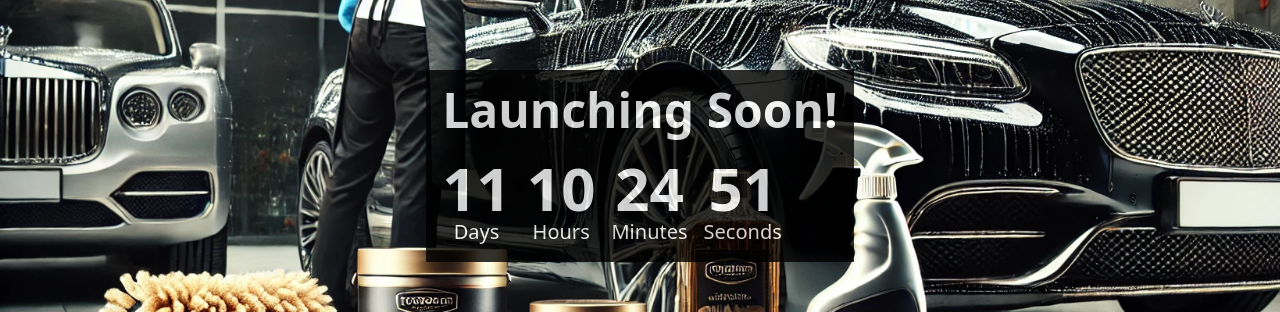
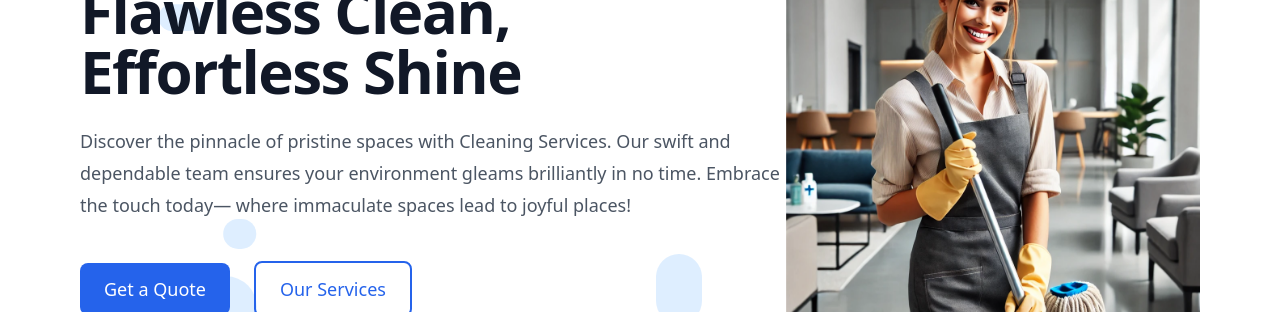
Before and after one commit to judeokpe/cleanerweb, a Next.js app: page / in a window 1280 px wide. Shown: the part 234-546 px from the top of the page. Built offline with nearby package versions, Linux system fonts and the light colour scheme; no server answers; the database is empty.

Commit message:
framer motion added - countdown removed

```diff
--- a/app/layout.tsx
+++ b/app/layout.tsx
@@ -79,6 +79,92 @@
 
 
 
+// 'use client';
+
+// import { SettingsProvider, useSettings } from './context/SettingsContext';
+// import { useState, useEffect } from 'react';
+// import { ThemeProvider } from './context/ThemeContext';
+// import { SessionProvider } from 'next-auth/react';
+// import Head from 'next/head';
+// import Header from './components/layout/Header';
+// import Footer from './components/layout/Footer';
+// import { ChevronUpIcon } from '@heroicons/react/24/outline';
+// import './globals.css';
+// import LoadingAnimation from './components/Loading/LoadingAnimation';
+// import CountdownPage from './components/LaunchingCountdown';
+
+// export default function RootLayout({ children }: { children: React.ReactNode }) {
+//   const [showScroll, setShowScroll] = useState(false);
+//   const [isLoading, setIsLoading] = useState(true);
+//   const [isCountdownComplete, setIsCountdownComplete] = useState(false);
+
+//   useEffect(() => {
+//     const handleScroll = () => setShowScroll(window.scrollY > 300);
+//     window.addEventListener('scroll', handleScroll);
+//     return () => window.removeEventListener('scroll', handleScroll);
+//   }, []);
+
+//   useEffect(() => {
+//     const timer = setTimeout(() => setIsLoading(false), 0);
+//     return () => clearTimeout(timer);
+//   }, []);
+
+//   const scrollToTop = () => window.scrollTo({ top: 0, behavior: 'smooth' });
+
+//   const handleCountdownComplete = () => {
+//     setIsCountdownComplete(true);
+//   };
+
+//   return (
+//     <html lang="en" suppressHydrationWarning className="scroll-smooth">
+//       <head>
+//         <link rel="icon" href="/logo.jpg" sizes="any" />
+//       </head>
+//       <body className="bg-white dark:bg-gray-900 text-gray-900 dark:text-white">
+//         <SessionProvider>
+//           <SettingsProvider>
+//             <ThemeProvider>
+//               {isLoading ? (
+//                 <LoadingAnimation />
+//               ) : !isCountdownComplete ? (
+//                 <CountdownPage onCountdownComplete={handleCountdownComplete} />
+//               ) : (
+//                 <Content isLoading={isLoading} showScroll={showScroll} scrollToTop={scrollToTop}>
+//                   {children}
+//                 </Content>
+//               )}
+//             </ThemeProvider>
+//           </SettingsProvider>
+//         </SessionProvider>
+//       </body>
+//     </html>
+//   );
+// }
+
+// function Content({ isLoading, showScroll, scrollToTop, children }: any) {
+//   const { websiteName, logoURL } = useSettings();
+
+//   return (
+//     <>
+//       {isLoading && <LoadingAnimation />}
+//       <div className="min-h-screen flex flex-col">
+//         <Header websiteName={websiteName} logoURL={logoURL} />
+//         <main className="flex-grow pt-20">{children}</main>
+//         <Footer websiteName={websiteName} />
+//       </div>
+//       {showScroll && (
+//         <button
+//           onClick={scrollToTop}
+//           className="fixed bottom-6 right-6 p-3 rounded-full bg-green-600 dark:bg-blue-600 text-white shadow-lg hover:bg-blue-700 transition-all"
+//         >
+//           <ChevronUpIcon className="h-6 w-6" />
+//         </button>
+//       )}
+//     </>
+//   );
+// }
+
+
 'use client';
 
 import { SettingsProvider, useSettings } from './context/SettingsContext';
@@ -91,12 +177,10 @@ import Footer from './components/layout/Footer';
 import { ChevronUpIcon } from '@heroicons/react/24/outline';
 import './globals.css';
 import LoadingAnimation from './components/Loading/LoadingAnimation';
-import CountdownPage from './components/LaunchingCountdown';
 
 export default function RootLayout({ children }: { children: React.ReactNode }) {
   const [showScroll, setShowScroll] = useState(false);
   const [isLoading, setIsLoading] = useState(true);
-  const [isCountdownComplete, setIsCountdownComplete] = useState(false);
 
   useEffect(() => {
     const handleScroll = () => setShowScroll(window.scrollY > 300);
@@ -111,10 +195,6 @@ export default function RootLayout({ children }: { children: React.ReactNode })
 
   const scrollToTop = () => window.scrollTo({ top: 0, behavior: 'smooth' });
 
-  const handleCountdownComplete = () => {
-    setIsCountdownComplete(true);
-  };
-
   return (
     <html lang="en" suppressHydrationWarning className="scroll-smooth">
       <head>
@@ -126,10 +206,12 @@ export default function RootLayout({ children }: { children: React.ReactNode })
             <ThemeProvider>
               {isLoading ? (
                 <LoadingAnimation />
-              ) : !isCountdownComplete ? (
-                <CountdownPage onCountdownComplete={handleCountdownComplete} />
               ) : (
-                <Content isLoading={isLoading} showScroll={showScroll} scrollToTop={scrollToTop}>
+                <Content
+                  isLoading={isLoading}
+                  showScroll={showScroll}
+                  scrollToTop={scrollToTop}
+                >
                   {children}
                 </Content>
               )}
```
